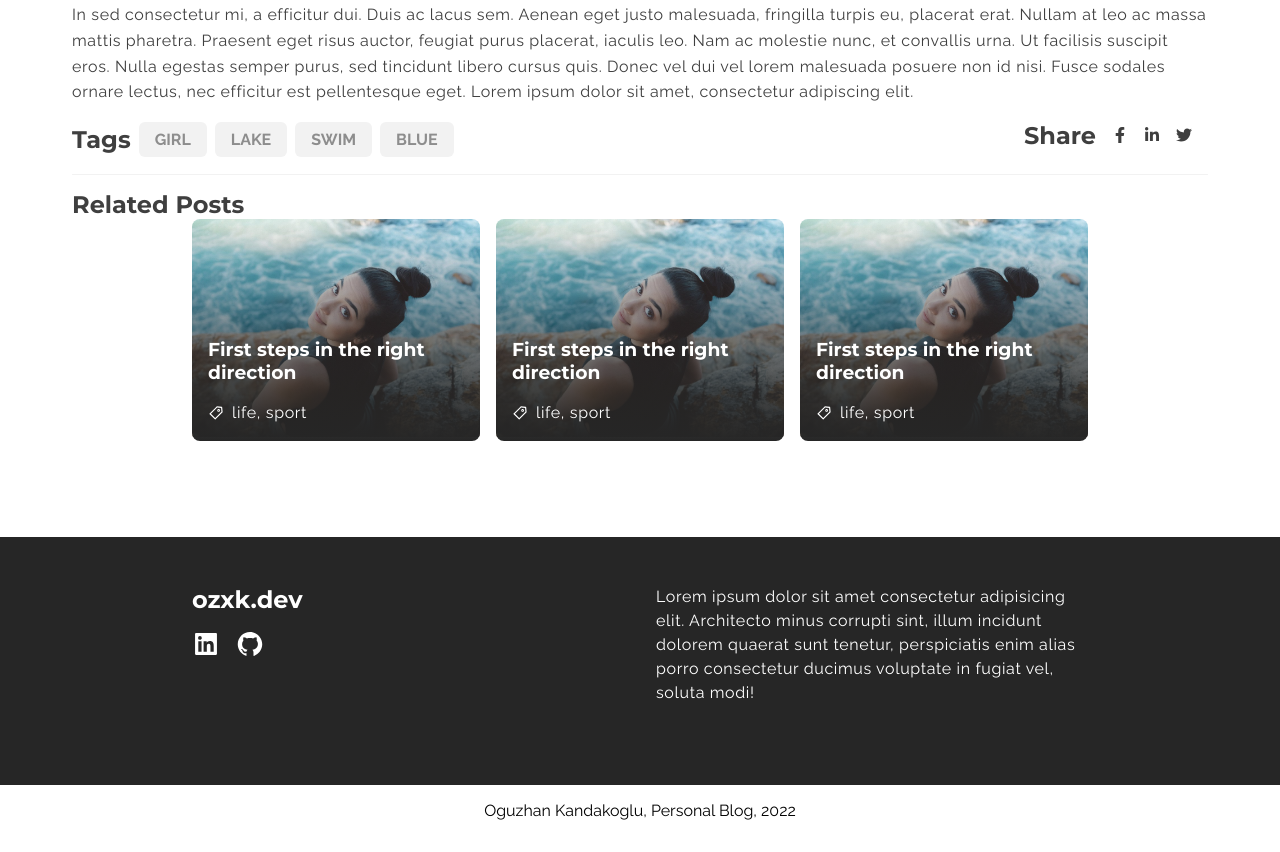
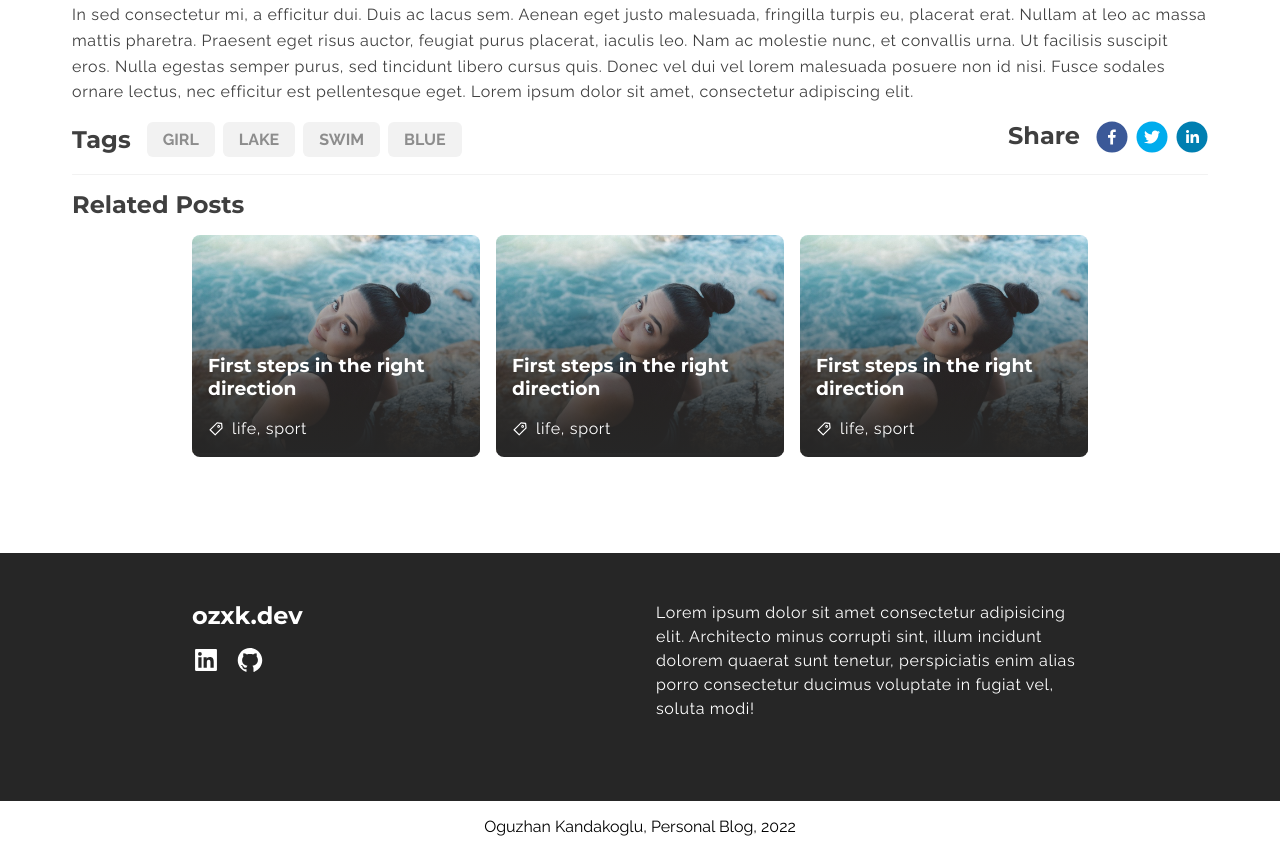
Before and after one commit to Ouzx/ozxkdev, a Next.js app: page /post in a window 1280 px wide. Shown: the part 1260-2112 px from the top of the page. Built offline with nearby package versions, Linux system fonts and the light colour scheme.

Commit message:
react-share implemented

```diff
--- a/package.json
+++ b/package.json
@@ -21,6 +21,7 @@
     "react-icons": "^4.7.1",
     "react-paginate": "^8.1.4",
     "react-scroll-parallax": "^3.3.2",
+    "react-share": "^4.4.1",
     "typescript": "4.9.4"
   },
   "devDependencies": {
--- a/src/app/post/Components/Share/Share.module.scss
+++ b/src/app/post/Components/Share/Share.module.scss
@@ -4,7 +4,9 @@
   gap: 1rem;
   align-items: center;
   .share {
-    display: inline-block;
+    display: inline-flex;
+    align-items: center;
+    gap: 0.5rem;
   }
 
   .title {
--- a/src/app/post/Components/Share/Share.tsx
+++ b/src/app/post/Components/Share/Share.tsx
@@ -1,15 +1,40 @@
+"use client";
 import React from "react";
-import { FaFacebookF, FaTwitter, FaLinkedinIn, FaCopy } from "react-icons/fa";
-import ShareButton from "./ShareButton";
+import {
+  FacebookShareButton,
+  TwitterShareButton,
+  LinkedinShareButton,
+} from "react-share";
+import { FacebookIcon, TwitterIcon, LinkedinIcon } from "react-share";
+
 import styles from "./Share.module.scss";
 const Share = () => {
   return (
     <div className={styles.container}>
       <h2 className={styles.title}>Share</h2>
       <div className={styles.share}>
-        <ShareButton Icon={FaFacebookF} link="#" />
-        <ShareButton Icon={FaLinkedinIn} link="#" />
-        <ShareButton Icon={FaTwitter} link="#" />
+        <FacebookShareButton
+          url={"https://www.example.com"}
+          quote={"Dummy text!"}
+          hashtag="#muo"
+        >
+          <FacebookIcon size={32} round />
+        </FacebookShareButton>
+        <TwitterShareButton
+          url={"https://www.example.com"}
+          title={"Dummy text!"}
+          hashtags={["muo"]}
+        >
+          <TwitterIcon size={32} round />
+        </TwitterShareButton>
+        <LinkedinShareButton
+          url={"https://www.example.com"}
+          title={"Dummy text!"}
+          summary={"Dummy text!"}
+          source={"https://www.example.com"}
+        >
+          <LinkedinIcon size={32} round />
+        </LinkedinShareButton>
       </div>
     </div>
   );
--- a/src/app/post/page.module.scss
+++ b/src/app/post/page.module.scss
@@ -56,7 +56,7 @@
       display: inline-flex;
     }
     justify-self: start;
-    gap: 0.5rem;
+    gap: 1rem;
     align-items: center;
     margin-bottom: 1rem;
 
@@ -80,4 +80,8 @@
     }
     align-items: center;
   }
+
+  .related {
+    margin-bottom: 1rem;
+  }
 }
--- a/src/app/post/page.tsx
+++ b/src/app/post/page.tsx
@@ -52,7 +52,7 @@ const page = () => {
         <Share />
       </div>
       <div className={styles.seperator} />
-      <h2>Related Posts</h2>
+      <h2 className={styles.related}>Related Posts</h2>
       <Related />
     </div>
   );
```
Also changed, not shown: 1 other file (tests, documents, lock files or other folders).
